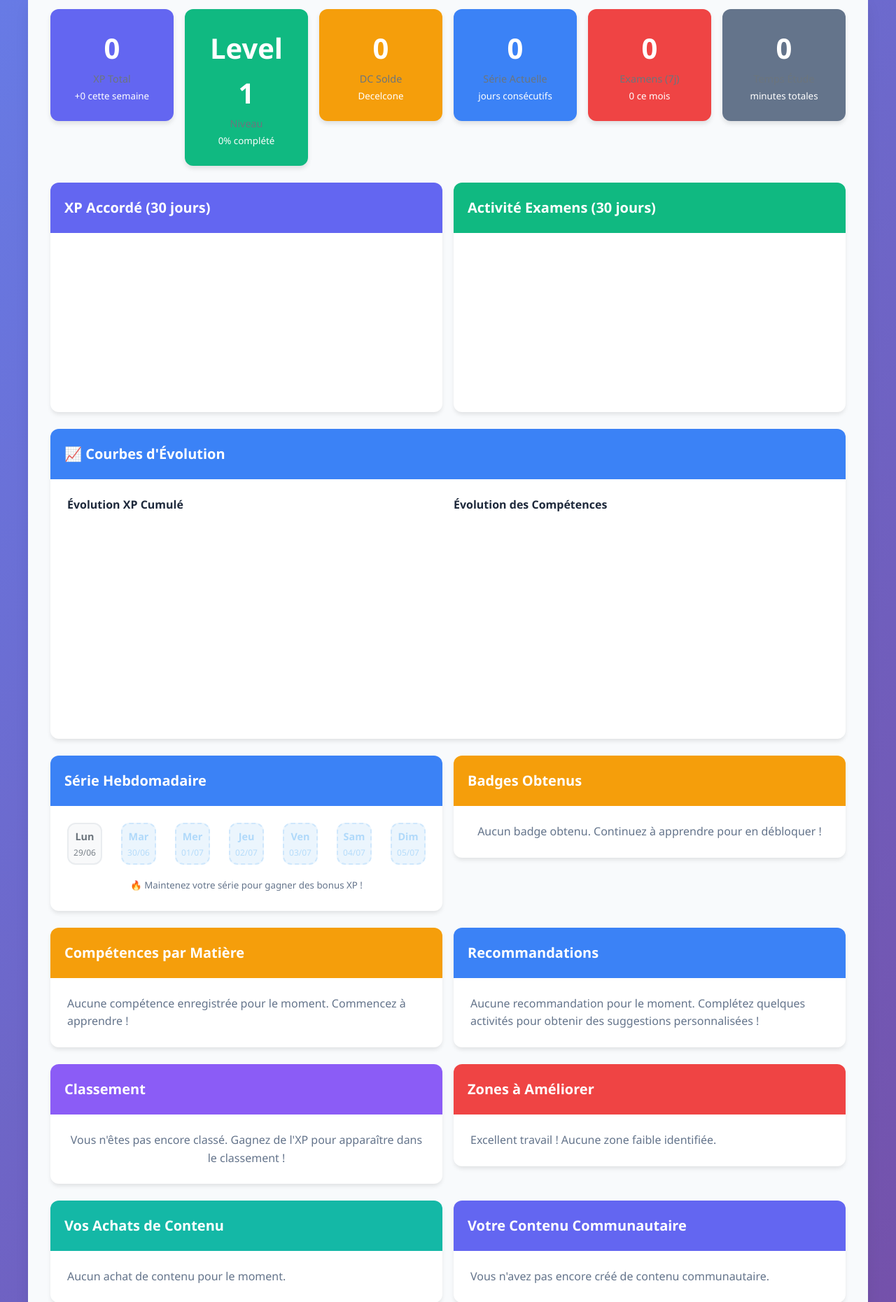
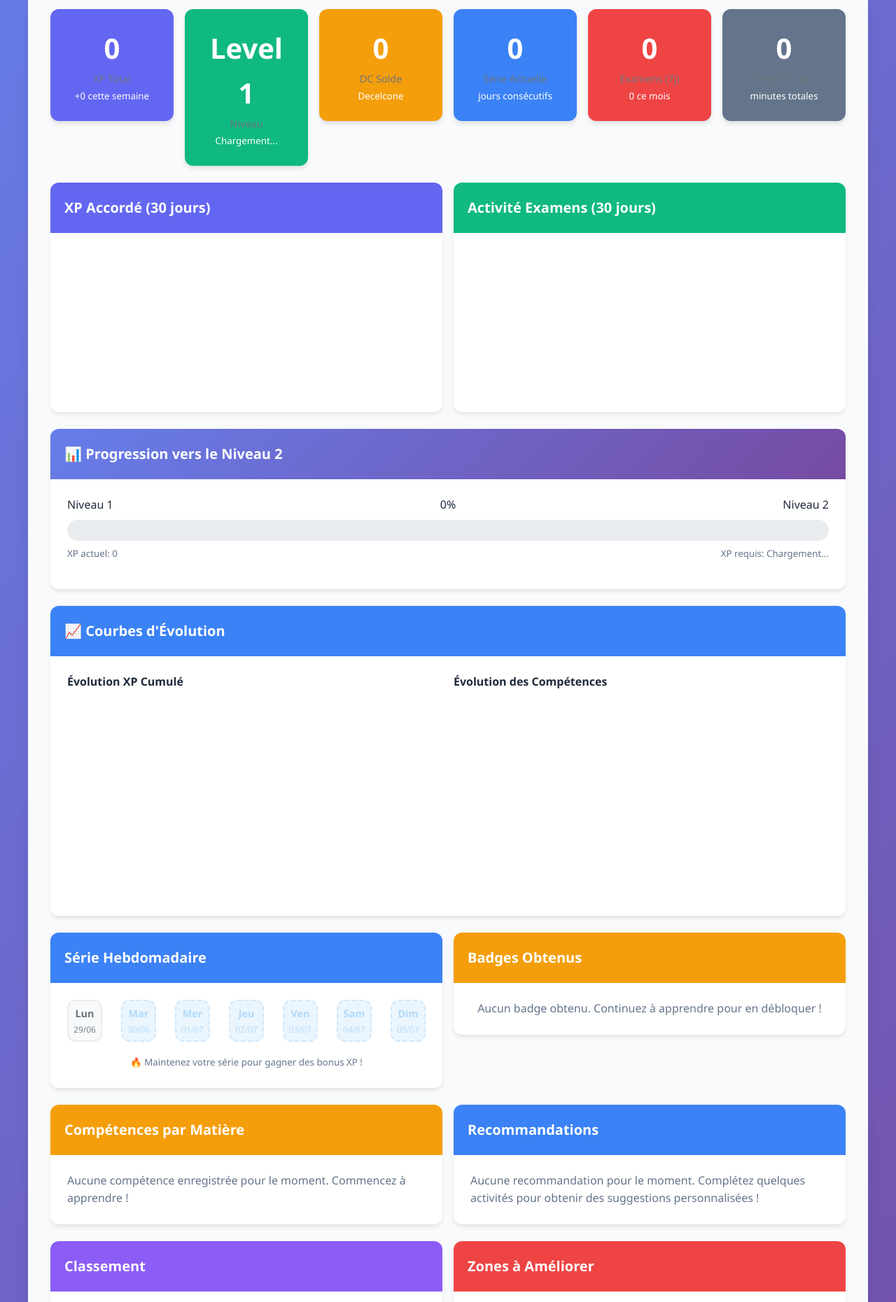
Before and after one commit to josiace/decel, a Django app: page /dashboard/ in a window 1280 px wide. Shown: the part 257-2118 px from the top of the page at 70% size. Run offline with Django 4.2, Linux system fonts and the light colour scheme; the visitor is signed in with stand-in values (Sample User, id 1); data comes from the database, SQL or seed files in the repository; data that the repository does not hold is empty; a map, chart or similar area stays blank.

Commit message:
Add XP evolution chart and level progress bar to dashboard

```diff
--- a/accounts/urls.py
+++ b/accounts/urls.py
@@ -14,4 +14,6 @@ urlpatterns = [
     path('promo-codes/', views.promo_codes_page, name='promo_codes'),
     path('apply-promo-code/', views.apply_promo_code, name='apply_promo_code'),
     path('admin/user/<int:user_id>/', views.admin_user_detail, name='admin_user_detail'),
+    path('api/xp-evolution/', views.xp_evolution_api, name='xp_evolution_api'),
+    path('api/level-progress/', views.level_progress_api, name='level_progress_api'),
 ]
--- a/accounts/views.py
+++ b/accounts/views.py
@@ -3,6 +3,9 @@ from django.contrib.auth import login
 from django.contrib.auth.decorators import login_required, user_passes_test
 from django.views.decorators.http import require_POST
 from django.db.models import Sum
+from django.http import JsonResponse
+from django.utils import timezone
+from datetime import timedelta
 from .forms import CustomUserCreationForm, CustomAuthenticationForm
 from .models import Referral, PromoCode, PromoCodeUsage
 from .services import ReferralService, PromoCodeService
@@ -450,3 +453,47 @@ def admin_user_detail(request, user_id):
     }
 
     return render(request, 'accounts/admin_user_detail.html', context)
+
+
+@login_required
+def xp_evolution_api(request):
+    """API endpoint for XP evolution data over time."""
+    from gamification.models import XPLog
+    from django.db.models import Sum
+
+    user = request.user
+    days = int(request.GET.get('days', 30))
+
+    today = timezone.now().date()
+    xp_data = []
+    cumulative_xp = 0
+
+    for i in range(days):
+        date = today - timedelta(days=days - 1 - i)
+        xp_day = XPLog.objects.filter(
+            user=user,
+            created_at__date=date
+        ).aggregate(total=Sum('amount'))['total'] or 0
+        cumulative_xp += xp_day
+        xp_data.append({
+            'date': date.strftime('%d/%m'),
+            'xp': cumulative_xp
+        })
+
+    return JsonResponse({'xp_data': xp_data})
+
+
+@login_required
+def level_progress_api(request):
+    """API endpoint for level progress."""
+    user = request.user
+    xp_service = XPService()
+    progress = xp_service.get_level_progress(user)
+
+    return JsonResponse({
+        'current_level': user.level,
+        'current_xp': user.total_xp,
+        'xp_for_next_level': progress['xp_needed'],
+        'xp_in_current_level': progress['xp_in_current_level'],
+        'percentage': progress['percentage']
+    })
--- a/templates/accounts/dashboard.html
+++ b/templates/accounts/dashboard.html
@@ -94,7 +94,7 @@
             <div class="card-body text-center">
                 <div class="kpi-value">Level {{ user.level }}</div>
                 <div class="kpi-label">Niveau</div>
-                <small class="text-white-50">{{ level_progress.progress_percentage }}% complété</small>
+                <small class="text-white-50" id="level-progress-text">Chargement...</small>
             </div>
         </div>
     </div>
@@ -155,6 +155,39 @@
             </div>
             <div class="card-body">
                 <canvas id="activityChart" height="200"></canvas>
+            </div>
+        </div>
+    </div>
+</div>
+
+<!-- Level Progress Section -->
+<div class="row mb-4">
+    <div class="col-12">
+        <div class="card">
+            <div class="card-header bg-gradient" style="background: linear-gradient(135deg, #667eea 0%, #764ba2 100%); color: white;">
+                <h5 class="mb-0">📊 Progression vers le Niveau {{ user.level|add:1 }}</h5>
+            </div>
+            <div class="card-body">
+                <div class="mb-3">
+                    <div class="d-flex justify-content-between mb-2">
+                        <span class="font-weight-bold">Niveau {{ user.level }}</span>
+                        <span class="font-weight-bold" id="progress-percentage">0%</span>
+                        <span class="font-weight-bold">Niveau {{ user.level|add:1 }}</span>
+                    </div>
+                    <div class="progress" style="height: 30px; border-radius: 15px; background-color: #e9ecef;">
+                        <div class="progress-bar" id="level-progress-bar"
+                             role="progressbar"
+                             style="width: 0%; background: linear-gradient(90deg, #667eea 0%, #764ba2 100%); border-radius: 15px; transition: width 0.5s ease-in-out;"
+                             aria-valuenow="0"
+                             aria-valuemin="0"
+                             aria-valuemax="100">
+                        </div>
+                    </div>
+                    <div class="d-flex justify-content-between mt-2">
+                        <small class="text-muted" id="current-xp">XP actuel: {{ user.total_xp }}</small>
+                        <small class="text-muted" id="xp-needed">XP requis: Chargement...</small>
+                    </div>
+                </div>
             </div>
         </div>
     </div>
@@ -408,7 +441,6 @@
 {% endblock %}
 
 {% block scripts %}
-<script src="https://cdn.jsdelivr.net/npm/chart.js@4.4.0/dist/chart.umd.min.js"></script>
 {% endblock %}
 
 {% block extrajs %}
@@ -416,6 +448,74 @@
 console.log('Chart.js loaded:', typeof Chart !== 'undefined');
 console.log('XP Data:', [{% for item in xp_over_time %}{{ item.xp }}{% if not forloop.last %},{% endif %}{% endfor %}]);
 console.log('Activity Data:', [{% for item in activity_over_time %}{{ item.exams }}{% if not forloop.last %},{% endif %}{% endfor %}]);
+
+// Load level progress from API
+async function loadLevelProgress() {
+    try {
+        const response = await fetch('{% url "level_progress_api" %}');
+        const data = await response.json();
+
+        const progressBar = document.getElementById('level-progress-bar');
+        const progressText = document.getElementById('progress-percentage');
+        const levelProgressText = document.getElementById('level-progress-text');
+        const xpNeeded = document.getElementById('xp-needed');
+
+        progressBar.style.width = data.percentage + '%';
+        progressBar.setAttribute('aria-valuenow', data.percentage);
+        progressText.textContent = data.percentage + '%';
+        levelProgressText.textContent = data.percentage + '% complété';
+        xpNeeded.textContent = 'XP requis: ' + data.xp_for_next_level;
+    } catch (error) {
+        console.error('Error loading level progress:', error);
+    }
+}
+
+// Load XP evolution from API
+async function loadXPEvolution() {
+    try {
+        const response = await fetch('{% url "xp_evolution_api" %}?days=30');
+        const data = await response.json();
+
+        const xpEvolutionCtx = document.getElementById('xpEvolutionChart').getContext('2d');
+        const xpEvolutionData = data.xp_data.map(item => item.xp);
+        const xpEvolutionLabels = data.xp_data.map(item => item.date);
+
+        new Chart(xpEvolutionCtx, {
+            type: 'line',
+            data: {
+                labels: xpEvolutionLabels,
+                datasets: [{
+                    label: 'XP Cumulé',
+                    data: xpEvolutionData,
+                    borderColor: 'rgb(99, 102, 241)',
+                    backgroundColor: 'rgba(99, 102, 241, 0.1)',
+                    tension: 0.3,
+                    fill: true
+                }]
+            },
+            options: {
+                responsive: true,
+                maintainAspectRatio: false,
+                scales: {
+                    y: { beginAtZero: true }
+                },
+                plugins: {
+                    title: {
+                        display: true,
+                        text: 'Évolution XP Cumulé (30 derniers jours)'
+                    }
+                }
+            }
+        });
+    } catch (error) {
+        console.error('Error loading XP evolution:', error);
+    }
+}
+
+// Load data on page load
+document.addEventListener('DOMContentLoaded', function() {
+    loadLevelProgress();
+    loadXPEvolution();
 
     // XP Chart
     const xpCtx = document.getElementById('xpChart').getContext('2d');
@@ -472,41 +572,6 @@ new Chart(activityCtx, {
         }
     });
 
-// XP Evolution Chart (Cumulative)
-const xpEvolutionCtx = document.getElementById('xpEvolutionChart').getContext('2d');
-const xpEvolutionData = [{% for item in xp_evolution %}{{ item.xp }}{% if not forloop.last %},{% endif %}{% endfor %}];
-const xpEvolutionLabels = [{% for item in xp_evolution %}'{{ item.date }}'{% if not forloop.last %},{% endif %}{% endfor %}];
-
-console.log('Creating XP Evolution Chart with', xpEvolutionData.length, 'data points');
-
-new Chart(xpEvolutionCtx, {
-    type: 'line',
-    data: {
-        labels: xpEvolutionLabels,
-        datasets: [{
-            label: 'XP Cumulé',
-            data: xpEvolutionData,
-            borderColor: 'rgb(99, 102, 241)',
-            backgroundColor: 'rgba(99, 102, 241, 0.1)',
-            tension: 0.3,
-            fill: true
-        }]
-    },
-    options: {
-        responsive: true,
-        maintainAspectRatio: false,
-        scales: {
-            y: { beginAtZero: true }
-        },
-        plugins: {
-            title: {
-                display: true,
-                text: 'Évolution XP Cumulé (30 derniers jours)'
-            }
-        }
-    }
-});
-
 // Skill Evolution Charts
 {% for subject_name, subject_data in skill_evolution.items %}
 const skillCtx{{ forloop.counter }} = document.getElementById('skillEvolutionChart{{ forloop.counter }}').getContext('2d');
--- a/templates/base.html
+++ b/templates/base.html
@@ -8,6 +8,7 @@
             rel="stylesheet"
             href="https://cdnjs.cloudflare.com/ajax/libs/font-awesome/6.4.0/css/all.min.css"
         />
+        <script src="https://cdn.jsdelivr.net/npm/chart.js@4.4.0/dist/chart.umd.min.js"></script>
         <meta charset="UTF-8" />
         <meta name="viewport" content="width=device-width, initial-scale=1.0" />
         {% block extrahead %}
```
Lines whose indentation alone changed are shown as unchanged.
